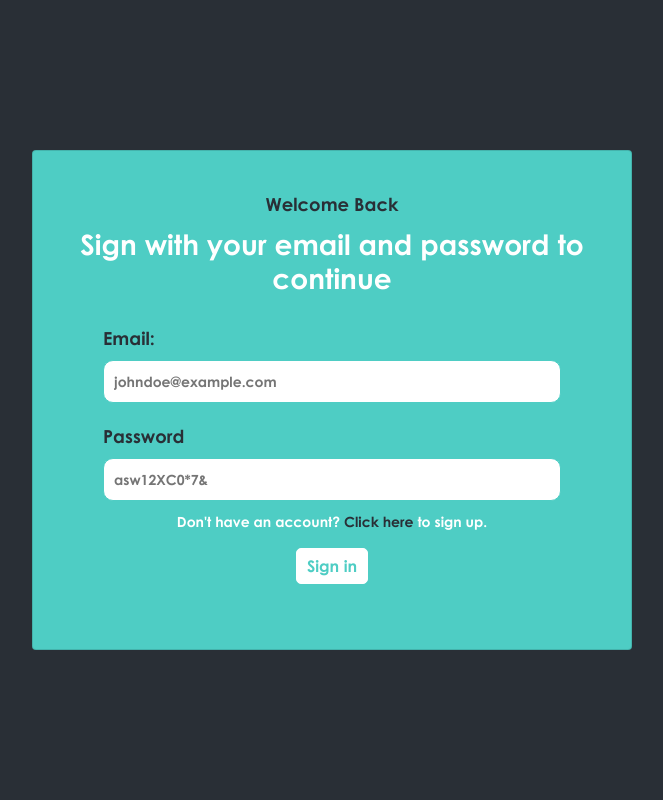
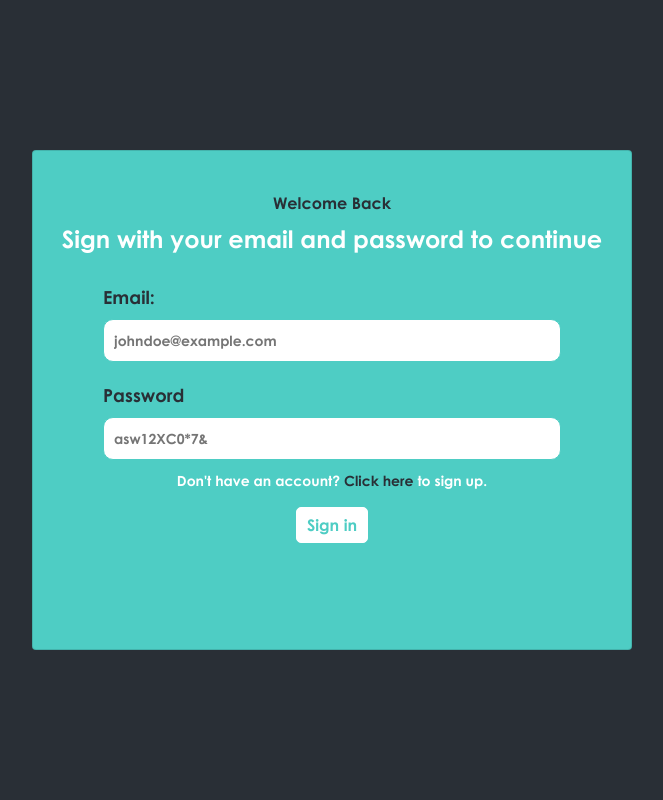
Before and after one commit to g90tony/story-book, a Django app: page / in a window 1280 px wide. Shown: the whole page, without its empty margins (308-971 px from the left). Run offline with Django 3.2, Linux system fonts and the light colour scheme.

Commit message:
minor UI fix

```diff
--- a/static/css/auth.css
+++ b/static/css/auth.css
@@ -35,7 +35,7 @@
 }
 
 .login-sub-header {
-  font-size: 18px !important;
+  font-size: 16px !important;
   font-family: "Century Gothic Bold";
   color: #292f36;
   margin-bottom: 0;
@@ -49,7 +49,7 @@
 .login-header {
   color: #ffffff;
   font-family: "Century Gothic Bold";
-  font-size: 28px;
+  font-size: 24px;
   margin-top: 10px;
   margin-bottom: 10px !important;
 }
```
